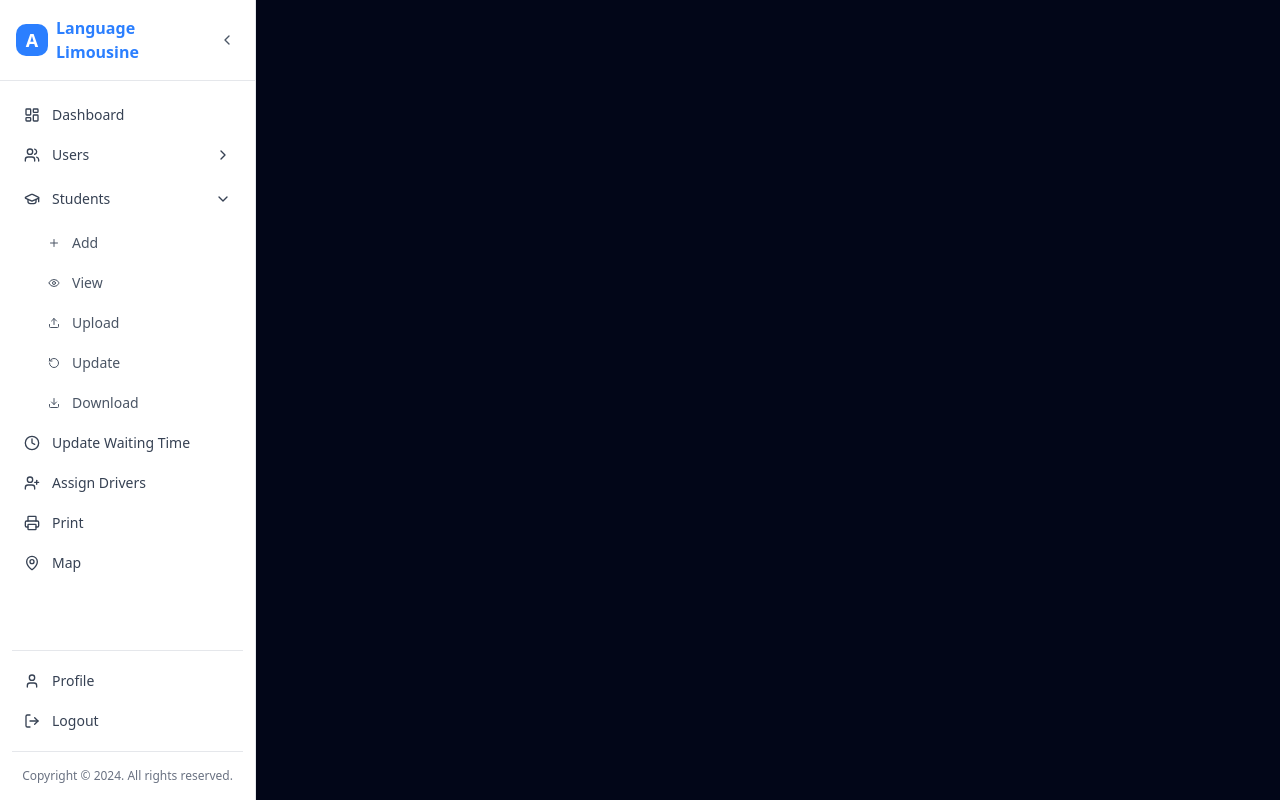
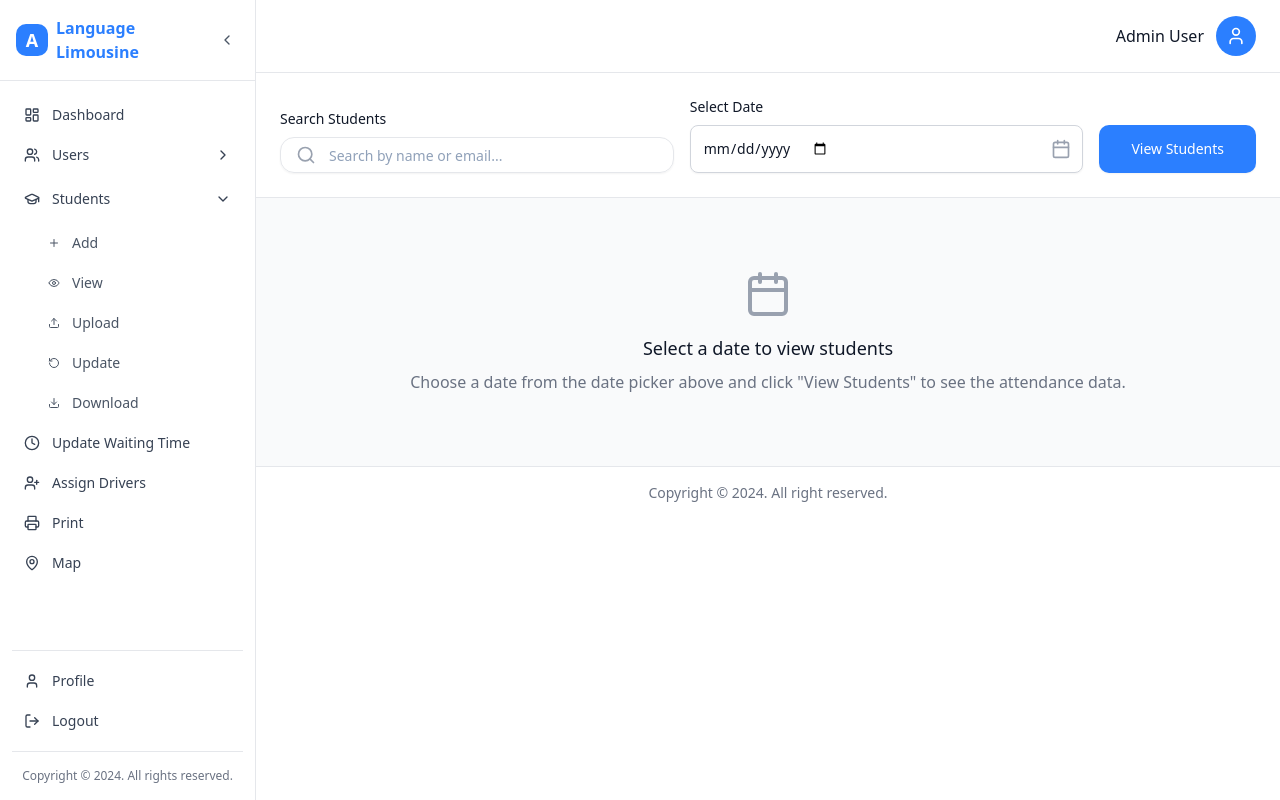
Before and after one commit to kpdevSE/language_limousine, a React (Vite) app in the folder frontend/: page /admin/admin-students/view in a window 1280 px wide. Built offline with nearby package versions, Linux system fonts and the light colour scheme.

Commit message:
done with admin students view page

```diff
--- a/frontend/src/pages/admin/pages/Students/View.jsx
+++ b/frontend/src/pages/admin/pages/Students/View.jsx
@@ -1,10 +1,265 @@
 import Sidebar from "../../components/Sidebar";
+import { useState } from "react";
+import { Search, User, Calendar } from "lucide-react";
+import { Input } from "@/components/ui/input";
+import { Button } from "@/components/ui/button";
+import { Label } from "@/components/ui/label";
 
 export default function View() {
+  const [selectedDate, setSelectedDate] = useState("");
+  const [searchTerm, setSearchTerm] = useState("");
+  const [students, setStudents] = useState([]);
+  const [showTable, setShowTable] = useState(false);
+
+  // Sample student data - replace with your actual data source
+  const sampleStudents = [
+    {
+      id: 1,
+      name: "John Doe",
+      email: "john@example.com",
+      status: "Present",
+      time: "09:00 AM",
+    },
+    {
+      id: 2,
+      name: "Jane Smith",
+      email: "jane@example.com",
+      status: "Present",
+      time: "09:15 AM",
+    },
+    {
+      id: 3,
+      name: "Mike Johnson",
+      email: "mike@example.com",
+      status: "Absent",
+      time: "-",
+    },
+    {
+      id: 4,
+      name: "Sarah Wilson",
+      email: "sarah@example.com",
+      status: "Present",
+      time: "08:45 AM",
+    },
+    {
+      id: 5,
+      name: "David Brown",
+      email: "david@example.com",
+      status: "Late",
+      time: "09:30 AM",
+    },
+  ];
+
+  const handleDateChange = (e) => {
+    setSelectedDate(e.target.value);
+  };
+
+  const handleSearchChange = (e) => {
+    setSearchTerm(e.target.value);
+  };
+
+  const handleViewStudents = () => {
+    if (selectedDate) {
+      console.log("Viewing students for date:", selectedDate);
+      // Here you would typically fetch students for the selected date
+      setStudents(sampleStudents);
+      setShowTable(true);
+    } else {
+      alert("Please select a date first");
+    }
+  };
+
+  // Filter students based on search term
+  const filteredStudents = students.filter(
+    (student) =>
+      student.name.toLowerCase().includes(searchTerm.toLowerCase()) ||
+      student.email.toLowerCase().includes(searchTerm.toLowerCase())
+  );
+
+  const getStatusColor = (status) => {
+    switch (status) {
+      case "Present":
+        return "text-green-600 bg-green-100";
+      case "Absent":
+        return "text-red-600 bg-red-100";
+      case "Late":
+        return "text-yellow-600 bg-yellow-100";
+      default:
+        return "text-gray-600 bg-gray-100";
+    }
+  };
+
   return (
-    <div>
+    <div className="flex min-h-screen bg-white overflow-x-hidden">
       <Sidebar />
-      <h1>View Function</h1>
+
+      {/* Main Content Area */}
+      <div className="flex-1 overflow-x-hidden ml-64 min-h-screen">
+        {/* Header */}
+        <div className="bg-white px-6 py-4 border-b border-gray-200">
+          <div className="flex items-center justify-end max-w-7xl mx-auto">
+            {/* Admin User */}
+            <div className="flex items-center space-x-3">
+              <span className="text-gray-900 font-medium">Admin User</span>
+              <div className="w-10 h-10 bg-blue-500 rounded-full flex items-center justify-center">
+                <User className="h-5 w-5 text-white" />
+              </div>
+            </div>
+          </div>
+        </div>
+
+        {/* Search and Date Selection Section */}
+        <div className="bg-white px-6 py-6 border-b border-gray-200">
+          <div className="max-w-7xl mx-auto">
+            <div className="flex flex-col md:flex-row gap-4 items-end">
+              {/* Search Bar */}
+              <div className="flex-1">
+                <Label className="text-gray-900 text-sm font-medium block mb-2">
+                  Search Students
+                </Label>
+                <div className="relative">
+                  <Search className="absolute left-4 top-1/2 transform -translate-y-1/2 text-gray-400 h-5 w-5" />
+                  <Input
+                    type="text"
+                    placeholder="Search by name or email..."
+                    value={searchTerm}
+                    onChange={handleSearchChange}
+                    className="w-full bg-gray-50 text-gray-900 pl-12 pr-4 py-3 rounded-xl border border-gray-200 focus:outline-none focus:ring-2 focus:ring-blue-500 placeholder-gray-400 text-sm"
+                  />
+                </div>
+              </div>
+
+              {/* Date Selection */}
+              <div className="flex-1">
+                <Label className="text-gray-900 text-sm font-medium block mb-2">
+                  Select Date
+                </Label>
+                <div className="relative">
+                  <Input
+                    type="date"
+                    value={selectedDate}
+                    onChange={handleDateChange}
+                    className="bg-white text-gray-900 border-gray-300 focus:border-blue-500 focus:ring-blue-500 pr-10 w-full h-12 text-base"
+                    placeholder="mm/dd/yyyy"
+                  />
+                  <Calendar className="absolute right-3 top-1/2 transform -translate-y-1/2 text-gray-400 h-5 w-5 pointer-events-none" />
+                </div>
+              </div>
+
+              {/* View Students Button */}
+              <div>
+                <Button
+                  onClick={handleViewStudents}
+                  className="bg-blue-500 hover:bg-blue-600 text-white px-8 py-3 rounded-lg font-medium text-sm h-12 min-w-[140px]"
+                >
+                  View Students
+                </Button>
+              </div>
+            </div>
+          </div>
+        </div>
+
+        {/* Main Content - Students Table */}
+        <div className="flex-1 bg-gray-50 px-6 py-6">
+          <div className="max-w-7xl mx-auto">
+            {showTable && selectedDate ? (
+              <div className="bg-white rounded-lg shadow-sm border border-gray-200">
+                {/* Table Header */}
+                <div className="px-6 py-4 border-b border-gray-200">
+                  <h2 className="text-lg font-semibold text-gray-900">
+                    Students for {new Date(selectedDate).toLocaleDateString()}
+                  </h2>
+                  <p className="text-sm text-gray-500 mt-1">
+                    {filteredStudents.length} student
+                    {filteredStudents.length !== 1 ? "s" : ""} found
+                  </p>
+                </div>
+
+                {/* Table */}
+                <div className="overflow-x-auto">
+                  <table className="w-full">
+                    <thead className="bg-gray-50">
+                      <tr>
+                        <th className="px-6 py-3 text-left text-xs font-medium text-gray-500 uppercase tracking-wider">
+                          Student Name
+                        </th>
+                        <th className="px-6 py-3 text-left text-xs font-medium text-gray-500 uppercase tracking-wider">
+                          Email
+                        </th>
+                        <th className="px-6 py-3 text-left text-xs font-medium text-gray-500 uppercase tracking-wider">
+                          Status
+                        </th>
+                        <th className="px-6 py-3 text-left text-xs font-medium text-gray-500 uppercase tracking-wider">
+                          Check-in Time
+                        </th>
+                      </tr>
+                    </thead>
+                    <tbody className="bg-white divide-y divide-gray-200">
+                      {filteredStudents.length > 0 ? (
+                        filteredStudents.map((student) => (
+                          <tr key={student.id} className="hover:bg-gray-50">
+                            <td className="px-6 py-4 whitespace-nowrap">
+                              <div className="text-sm font-medium text-gray-900">
+                                {student.name}
+                              </div>
+                            </td>
+                            <td className="px-6 py-4 whitespace-nowrap">
+                              <div className="text-sm text-gray-500">
+                                {student.email}
+                              </div>
+                            </td>
+                            <td className="px-6 py-4 whitespace-nowrap">
+                              <span
+                                className={`inline-flex px-2 py-1 text-xs font-semibold rounded-full ${getStatusColor(
+                                  student.status
+                                )}`}
+                              >
+                                {student.status}
+                              </span>
+                            </td>
+                            <td className="px-6 py-4 whitespace-nowrap text-sm text-gray-500">
+                              {student.time}
+                            </td>
+                          </tr>
+                        ))
+                      ) : (
+                        <tr>
+                          <td
+                            colSpan="4"
+                            className="px-6 py-8 text-center text-gray-500"
+                          >
+                            No students found matching your search criteria.
+                          </td>
+                        </tr>
+                      )}
+                    </tbody>
+                  </table>
+                </div>
+              </div>
+            ) : (
+              <div className="text-center py-12">
+                <Calendar className="mx-auto h-12 w-12 text-gray-400 mb-4" />
+                <h3 className="text-lg font-medium text-gray-900 mb-2">
+                  Select a date to view students
+                </h3>
+                <p className="text-gray-500">
+                  Choose a date from the date picker above and click "View
+                  Students" to see the attendance data.
+                </p>
+              </div>
+            )}
+          </div>
+        </div>
+
+        {/* Footer */}
+        <div className="bg-white border-t border-gray-200 px-6 py-4">
+          <div className="max-w-7xl mx-auto">
+            <p className="text-center text-gray-500 text-sm">
+              Copyright © 2024. All right reserved.
+            </p>
+          </div>
+        </div>
+      </div>
     </div>
   );
 }
```
